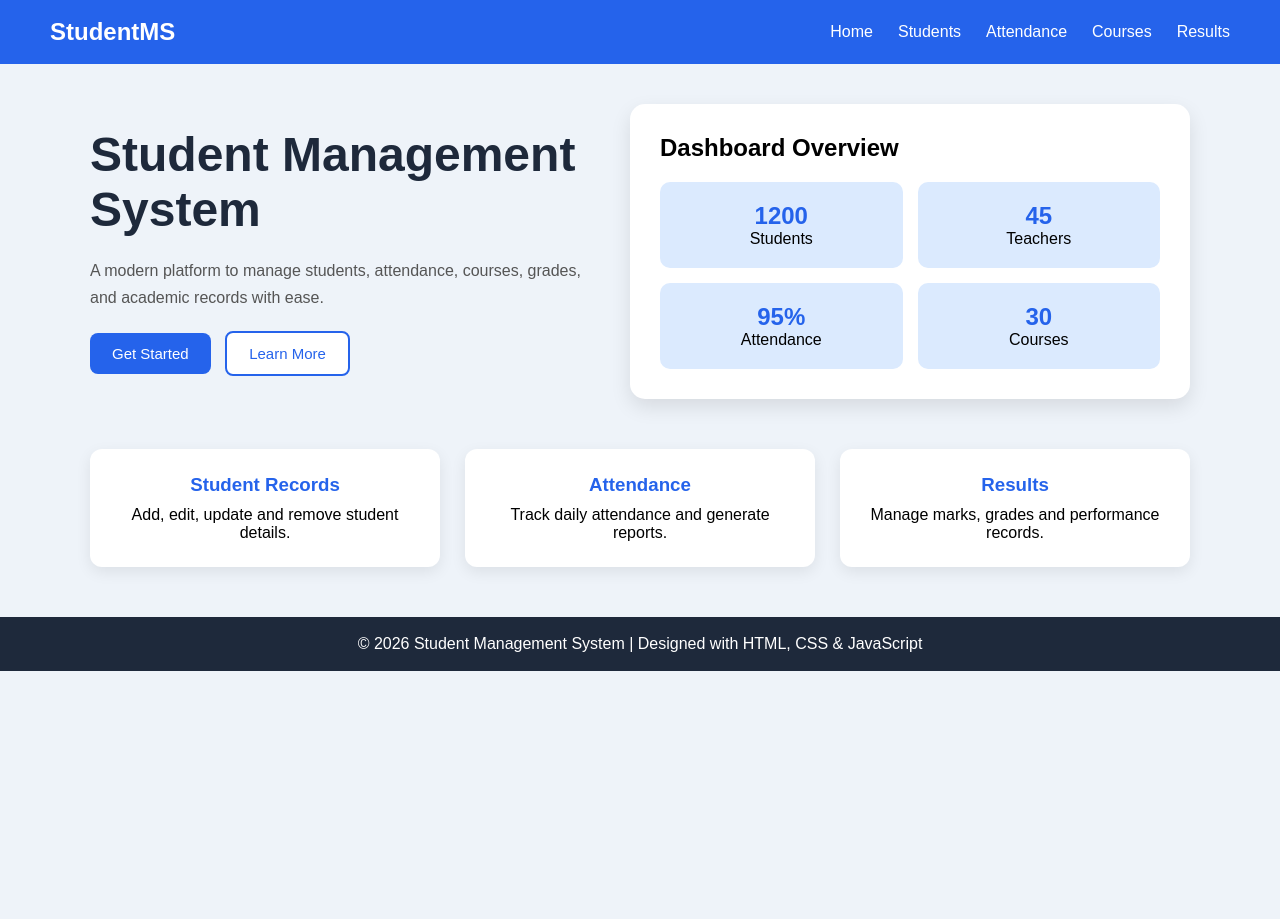
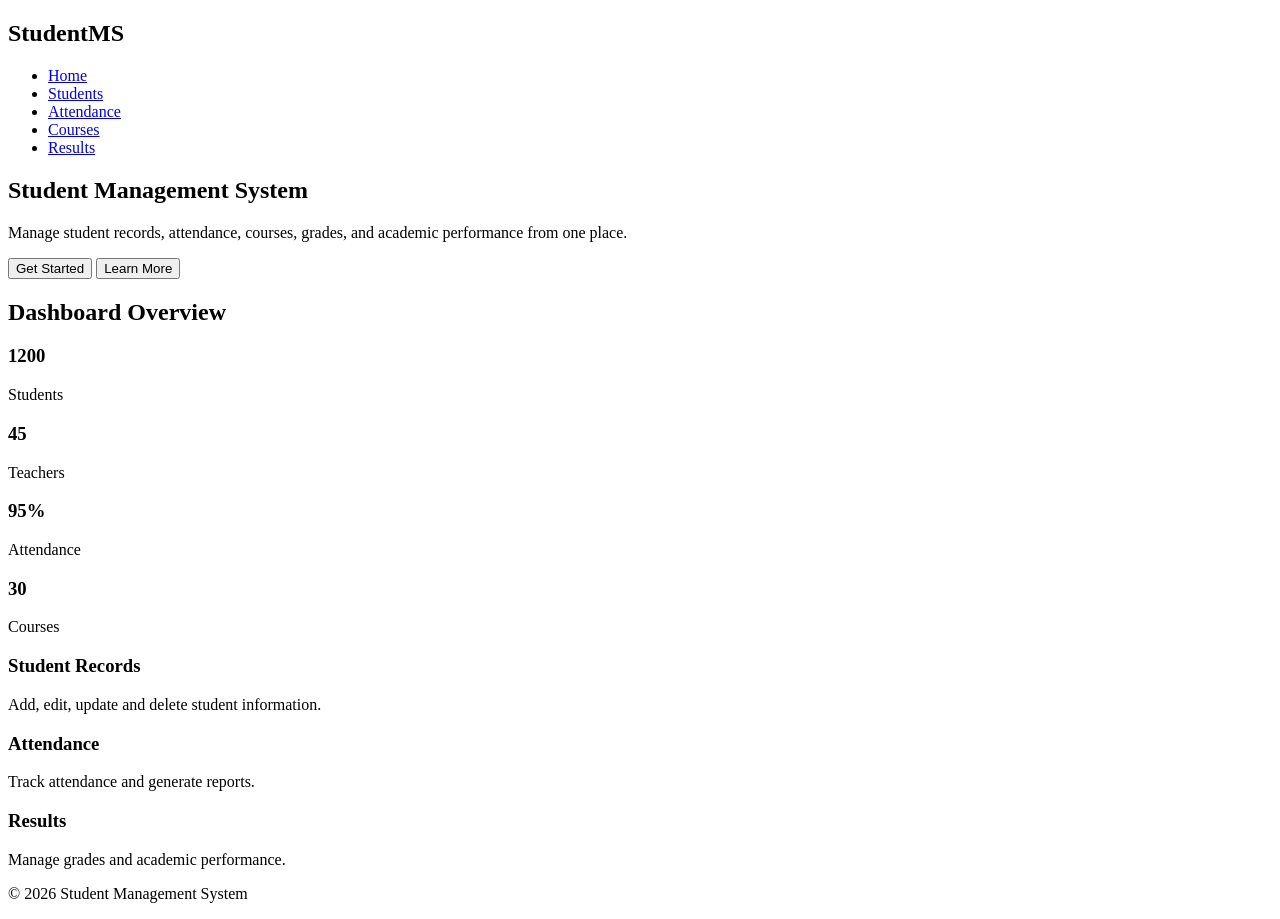
Before and after one commit to tanishkamohanty07-gif/live, a plain HTML site: page livepage.html in a window 1280 px wide. Before the commit the page ends 800 px from the top, so only its background shows below. Drawn offline with Linux system fonts and the light colour scheme.

Commit message:
Update livepage.html

```diff
--- a/livepage.html
+++ b/livepage.html
@@ -4,271 +4,90 @@
     <meta charset="UTF-8">
     <meta name="viewport" content="width=device-width, initial-scale=1.0">
     <title>Student Management System</title>
-
-<style>
-*{
-    margin:0;
-    padding:0;
-    box-sizing:border-box;
-    font-family:Arial, Helvetica, sans-serif;
-}
-
-body{
-    background:#eef3f9;
-}
-
-header{
-    background:#2563eb;
-    color:white;
-    padding:18px 50px;
-    display:flex;
-    justify-content:space-between;
-    align-items:center;
-}
-
-header ul{
-    display:flex;
-    list-style:none;
-    gap:25px;
-}
-
-header li{
-    cursor:pointer;
-}
-
-.container{
-    width:90%;
-    max-width:1100px;
-    margin:40px auto;
-}
-
-.hero{
-    display:flex;
-    justify-content:space-between;
-    align-items:center;
-    gap:40px;
-    margin-bottom:50px;
-}
-
-.left{
-    flex:1;
-}
-
-.left h1{
-    font-size:48px;
-    color:#1e293b;
-}
-
-.left p{
-    margin:20px 0;
-    color:#555;
-    line-height:1.7;
-}
-
-button{
-    padding:12px 22px;
-    border:none;
-    border-radius:8px;
-    cursor:pointer;
-    margin-right:10px;
-    font-size:15px;
-}
-
-.primary{
-    background:#2563eb;
-    color:white;
-}
-
-.secondary{
-    background:white;
-    border:2px solid #2563eb;
-    color:#2563eb;
-}
-
-.card{
-    flex:1;
-    background:white;
-    padding:30px;
-    border-radius:15px;
-    box-shadow:0 8px 20px rgba(0,0,0,.1);
-}
-
-.stats{
-    display:grid;
-    grid-template-columns:repeat(2,1fr);
-    gap:15px;
-    margin-top:20px;
-}
-
-.box{
-    background:#dbeafe;
-    padding:20px;
-    text-align:center;
-    border-radius:10px;
-}
-
-.box h2{
-    color:#2563eb;
-}
-
-.features{
-    display:grid;
-    grid-template-columns:repeat(auto-fit,minmax(250px,1fr));
-    gap:25px;
-}
-
-.feature{
-    background:white;
-    padding:25px;
-    border-radius:12px;
-    box-shadow:0 5px 15px rgba(0,0,0,.08);
-    text-align:center;
-}
-
-.feature h3{
-    color:#2563eb;
-    margin-bottom:10px;
-}
-
-footer{
-    margin-top:50px;
-    background:#1e293b;
-    color:white;
-    text-align:center;
-    padding:18px;
-}
-
-@media(max-width:768px){
-.hero{
-    flex-direction:column;
-    text-align:center;
-}
-
-header{
-    flex-direction:column;
-    gap:15px;
-}
-
-header ul{
-    flex-wrap:wrap;
-    justify-content:center;
-}
-}
-</style>
-
 </head>
 <body>
 
     <header>
         <h2>StudentMS</h2>
 
+        <nav>
             <ul>
-        <li>Home</li>
-        <li>Students</li>
-        <li>Attendance</li>
-        <li>Courses</li>
-        <li>Results</li>
+                <li><a href="#">Home</a></li>
+                <li><a href="#">Students</a></li>
+                <li><a href="#">Attendance</a></li>
+                <li><a href="#">Courses</a></li>
+                <li><a href="#">Results</a></li>
             </ul>
+        </nav>
     </header>
 
-<div class="container">
+    <main>
 
-    <section class="hero">
-
-        <div class="left">
+        <section>
+            <div>
                 <h1>Student Management System</h1>
 
                 <p>
-                A modern platform to manage students, attendance,
-                courses, grades, and academic records with ease.
+                    Manage student records, attendance, courses, grades,
+                    and academic performance from one place.
                 </p>
 
-            <button class="primary" onclick="showMessage()">
-                Get Started
-            </button>
-
-            <button class="secondary">
-                Learn More
-            </button>
-
+                <button onclick="showMessage()">Get Started</button>
+                <button>Learn More</button>
             </div>
 
-        <div class="card">
-
+            <div>
                 <h2>Dashboard Overview</h2>
 
-            <div class="stats">
-
-                <div class="box">
-                    <h2 id="students">1200</h2>
+                <div>
+                    <h3 id="students">1200</h3>
                     <p>Students</p>
                 </div>
 
-                <div class="box">
-                    <h2>45</h2>
+                <div>
+                    <h3>45</h3>
                     <p>Teachers</p>
                 </div>
 
-                <div class="box">
-                    <h2>95%</h2>
+                <div>
+                    <h3>95%</h3>
                     <p>Attendance</p>
                 </div>
 
-                <div class="box">
-                    <h2>30</h2>
+                <div>
+                    <h3>30</h3>
                     <p>Courses</p>
                 </div>
-
             </div>
-
-        </div>
-
         </section>
 
-    <section class="features">
+        <section>
+            <article>
+                <h3>Student Records</h3>
+                <p>Add, edit, update and delete student information.</p>
+            </article>
 
-        <div class="feature">
-            <h3>Student Records</h3>
-            <p>Add, edit, update and remove student details.</p>
-        </div>
+            <article>
+                <h3>Attendance</h3>
+                <p>Track attendance and generate reports.</p>
+            </article>
 
-        <div class="feature">
-            <h3>Attendance</h3>
-            <p>Track daily attendance and generate reports.</p>
-        </div>
-
-        <div class="feature">
+            <article>
                 <h3>Results</h3>
-            <p>Manage marks, grades and performance records.</p>
-        </div>
-
+                <p>Manage grades and academic performance.</p>
+            </article>
         </section>
 
-</div>
+    </main>
 
     <footer>
-    © 2026 Student Management System | Designed with HTML, CSS & JavaScript
+        <p>&copy; 2026 Student Management System</p>
     </footer>
 
     <script>
-function showMessage(){
+        function showMessage() {
             alert("Welcome to the Student Management System!");
         }
-
-// Small animation for student count
-let count = 0;
-const target = 1200;
-const student = document.getElementById("students");
-
-const interval = setInterval(() => {
-    count += 20;
-    student.textContent = count;
-
-    if(count >= target){
-        student.textContent = target;
-        clearInterval(interval);
-    }
-}, 20);
     </script>
 
 </body>
```
Lines whose indentation alone changed are shown as unchanged.
